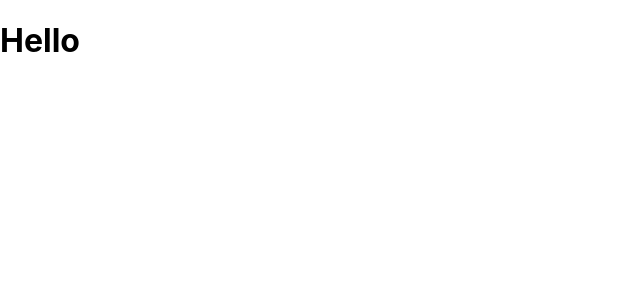
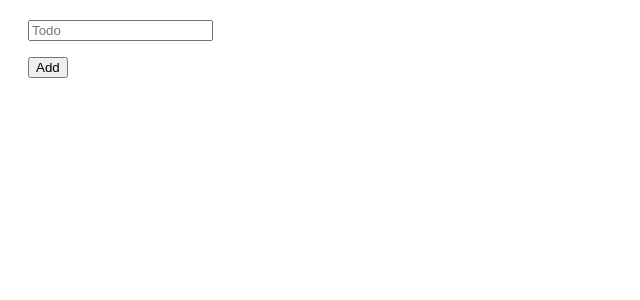
Before and after one commit to saiful-dev/Hooks-Dive-Drive-, a React (Create React App) app: page / in a window 1280 px wide. Shown: the top 300 px of the page, without its empty margins (0-640 px from the left). Built offline with nearby package versions, Linux system fonts and the light colour scheme.

Commit message:
useState  added with onChange and Onclick

```diff
--- a/src/App.js
+++ b/src/App.js
@@ -1,9 +1,11 @@
 
-
+import React from 'react';
+import Todo from './Components/Todo';
 function App() {
   return (
     <div className="App">
-        <h1>Hello</h1>
+
+        <Todo/>
     </div>
   );
 }
--- /dev/null
+++ b/src/Components/Todo.css
@@ -0,0 +1,6 @@
+
+.input{
+
+    margin-top: 20px;
+    margin-left: 20px;
+}
--- /dev/null
+++ b/src/Components/Todo.js
@@ -0,0 +1,52 @@
+import React,{useState} from "react";
+import './Todo.css'
+const Todo=props=>{
+
+
+    const [todoName,settodoName]=useState('');
+
+    const [TodoList,setTodoList]=useState([]);
+
+    const inputHandler=event=>{
+        settodoName(event.target.value);
+        //console.log(todoName)
+    }
+
+    const todoListHandler=()=>{
+        setTodoList(TodoList.concat(todoName))
+    }
+    return(
+    <React.Fragment>
+
+        <div className="input">
+            <input type='text'
+                    placeholder="Todo"
+                    onChange={inputHandler}
+                    //The onChange event in React detects when the value of an input element changes
+                    value={todoName}/>
+                    <ul>
+
+                    </ul>
+
+            <button type="button" onClick={todoListHandler}> Add</button>
+        </div>
+
+
+        <ul>
+            {/*<li>{TodoList}</li> */}
+
+           {TodoList.map(todo=>(
+
+            <li> {todo}</li>
+         ) )}
+
+
+
+        </ul>
+    </React.Fragment>
+    )
+
+}
+
+
+export default Todo;
--- a/src/index.css
+++ b/src/index.css
@@ -1,13 +1,3 @@
 body {
-  margin: 0;
-  font-family: -apple-system, BlinkMacSystemFont, 'Segoe UI', 'Roboto', 'Oxygen',
-    'Ubuntu', 'Cantarell', 'Fira Sans', 'Droid Sans', 'Helvetica Neue',
-    sans-serif;
-  -webkit-font-smoothing: antialiased;
-  -moz-osx-font-smoothing: grayscale;
+font-family: sans-serif;
 }
-
-code {
-  font-family: source-code-pro, Menlo, Monaco, Consolas, 'Courier New',
-    monospace;
-}
```
